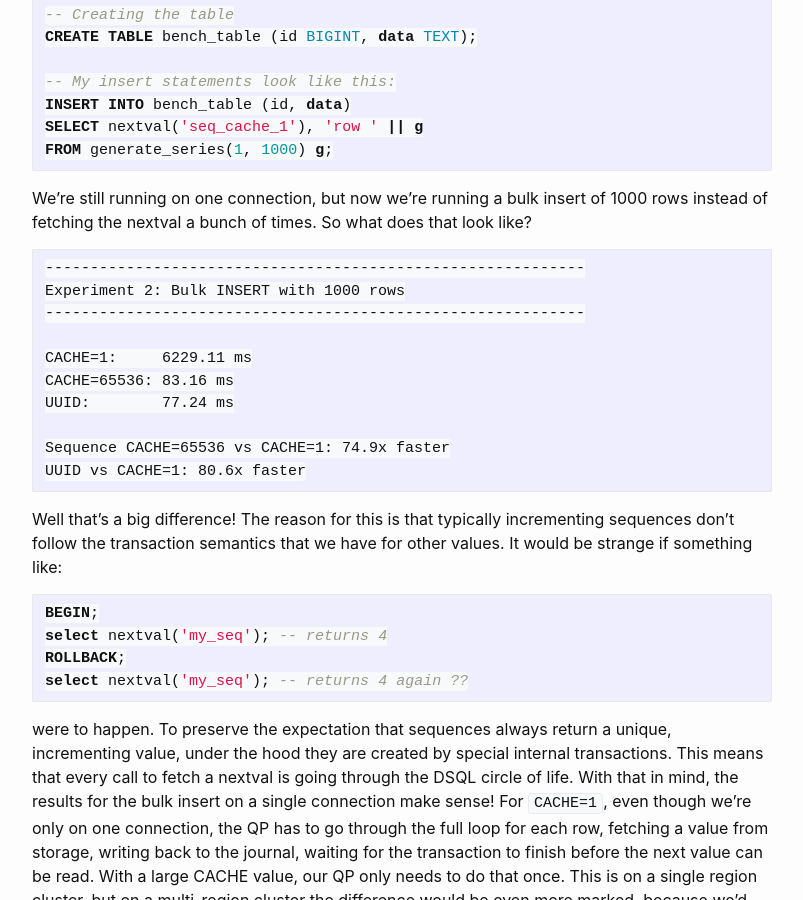
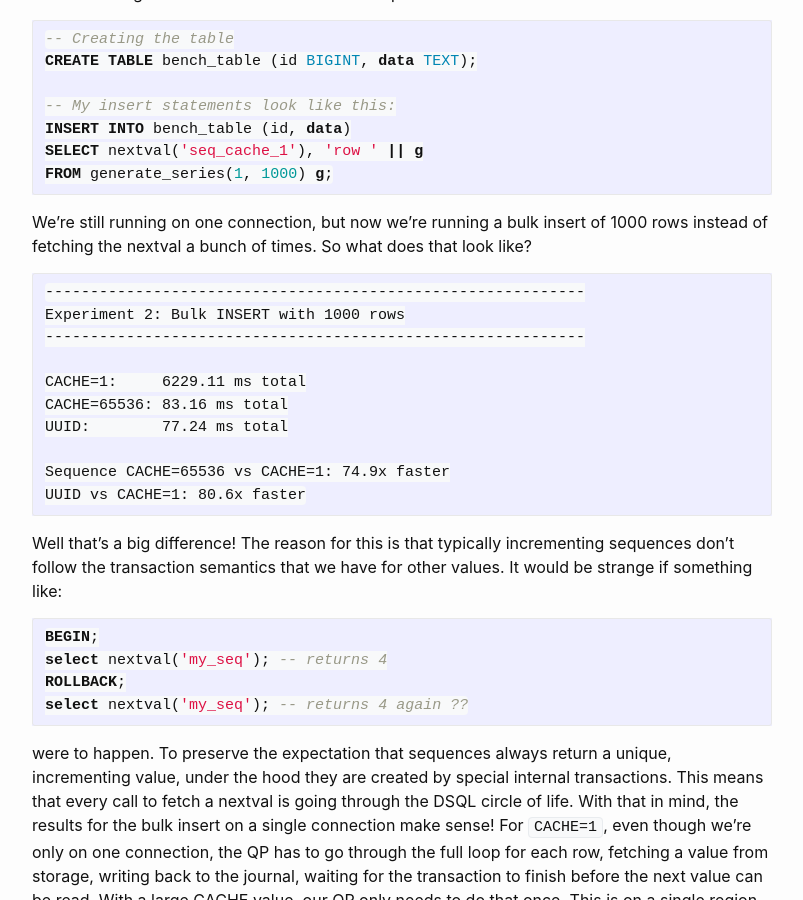
Before and after one commit to Benjscho/Benjscho.github.io, a Jekyll site: the page built from _posts/technical/2026-02-13-dsql-sequences.md, in a window 1280 px wide and 900 px high, scrolled down 3409 px. Shown: the whole window, without its empty margins (238-1041 px from the left). Built offline with Jekyll 4.4.1, drawn with Linux system fonts in a browser that asks for light colours; some of the changed text lies outside the part shown.

Commit message:
seq clarity

```diff
--- a/_posts/technical/2026-02-13-dsql-sequences.md
+++ b/_posts/technical/2026-02-13-dsql-sequences.md
@@ -208,9 +210,9 @@ look like?
 Experiment 2: Bulk INSERT with 1000 rows
 ------------------------------------------------------------
 
-CACHE=1:     6229.11 ms
-CACHE=65536: 83.16 ms
-UUID:        77.24 ms
+CACHE=1:     6229.11 ms total
+CACHE=65536: 83.16 ms total
+UUID:        77.24 ms total
 
 Sequence CACHE=65536 vs CACHE=1: 74.9x faster
 UUID vs CACHE=1: 80.6x faster
```
Also changed, not shown: other parts of _posts/technical/2026-02-13-dsql-sequences.md (+3 -1 lines).
